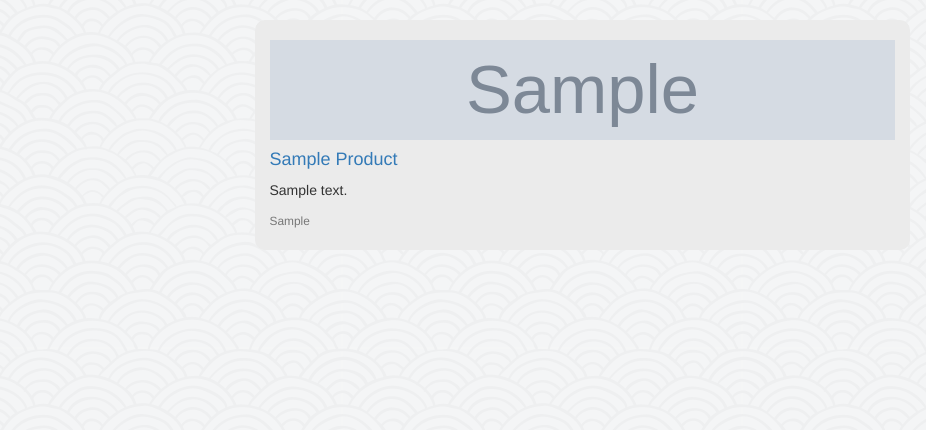
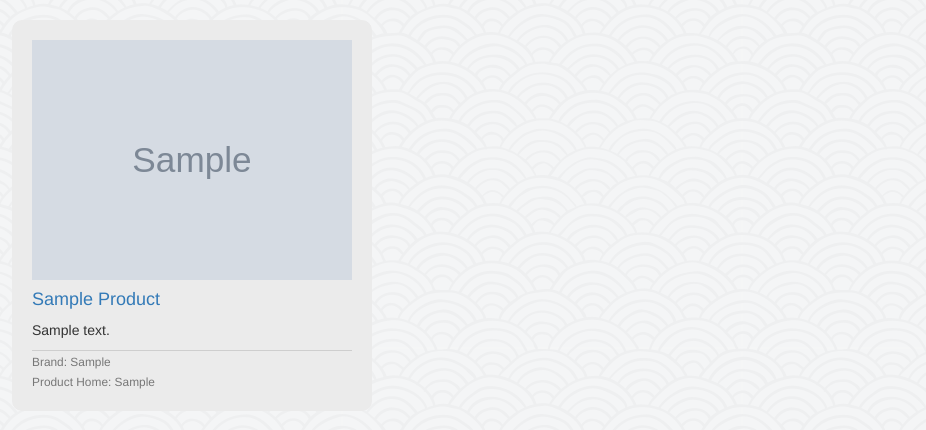
Before and after one commit to lyk2017-python/LannistersPy, a Django app: page /products/ in a window 1280 px wide. Shown: the part 52-482 px from the top of the page, without its empty margins (58-984 px from the left). Run offline with Django 3.2, Linux system fonts and the light colour scheme; tables that the repository leaves empty hold one stand-in row (values such as "Sample post"); grey boxes marked "Sample" are stand-in pictures; some libraries are stand-ins or nearby versions.

Commit message:
Bootstrap fixes.

```diff
--- a/payment/static/css/style.css
+++ b/payment/static/css/style.css
@@ -1,13 +1,16 @@
-.fullwidth {
+.full-width {
     width: 100%;
 }
 
 .card-bg {
     margin-bottom: 20px;
-    padding-top: 10px;
-    padding-bottom: 10px;
+    padding: 20px 20px 10px 20px;
     background-color: #ebebeb;
     border-radius: 10px;
+}
+
+.card-footer {
+    border-top: 1px solid rgba(0, 0, 0, .125);
 }
 
 body {
--- a/payment/templates/payment/comment_create.html
+++ b/payment/templates/payment/comment_create.html
@@ -3,7 +3,7 @@
 {% block body %}
 <div class="row">
     <div class="card mb-3 col-md-6 col-md-offset-3 col-xs-10 col-xs-offset-1 text-center card-bg">
-        <img class="card-img-top fullwidth" style="height: 100px; object-fit: cover; margin-top: 10px;"
+        <img class="card-img-top full-width" style="height: 100px; object-fit: cover; margin-top: 10px;"
              src="{{ object.image.url }}"
              alt="Card image cap">
         <div class="card-block">
--- a/payment/templates/payment/product_list.html
+++ b/payment/templates/payment/product_list.html
@@ -1,16 +1,28 @@
 {% extends "payment/theme.html" %}
 
 {% block body %}
-    {% for product in products %}
+    <div class="container">
         <div class="row">
-            <div class="card mb-3 col-md-6 col-md-offset-3 col-xs-10 col-xs-offset-1 card-bg">
-                <img class="card-img-top fullwidth" style="height: 100px; object-fit: cover; margin-top: 10px;" src= "{{ product.image.url }}" alt="Card image cap">
-                <div class="card-block">
-                    <a href="{% url "product" product_slug=product.slug %}"><h4 class="card-title">{{product.name|title }}</h4></a>
-                    <p class="card-text">{{ product.description }}</p>
-                    <p class="card-text"><small class="text-muted">{{ product.brand|title }}</small></p>
-                </div>
+            <div class="card-deck">
+                {% for product in products %}
+                    <div class="col-md-4 col-xs-12">
+                        <div class="card mb-3 card-bg">
+                            <img class="card-img-top full-width" style="max-height: 400px; object-fit: cover;" src= "{{ product.image.url }}" alt="Card image cap">
+                            <div class="card-block">
+                                <a href="{% url "product" product_slug=product.slug %}"><h4 class="card-title">{{product.name|title }}</h4></a>
+                                <p class="card-text">{{ product.description }}</p>
+                            </div>
+                            <div class="card-footer">
+                                <p class="card-text text-muted">
+                                    <small>
+                                        Brand: {{ product.brand|title }}<br>Product Home: <a href="{{ product.product_home }}" target="_blank" class="text-muted">{{ product.product_home }}</a>
+                                    </small>
+                                </p>
+                            </div>
+                        </div>
+                    </div>
+                {% endfor %}
             </div>
         </div>
-    {% endfor %}
+    </div>
 {% endblock %}
```
Also changed, not shown: payment/templates/payment/vendor_list.html (+7 -5 lines).
